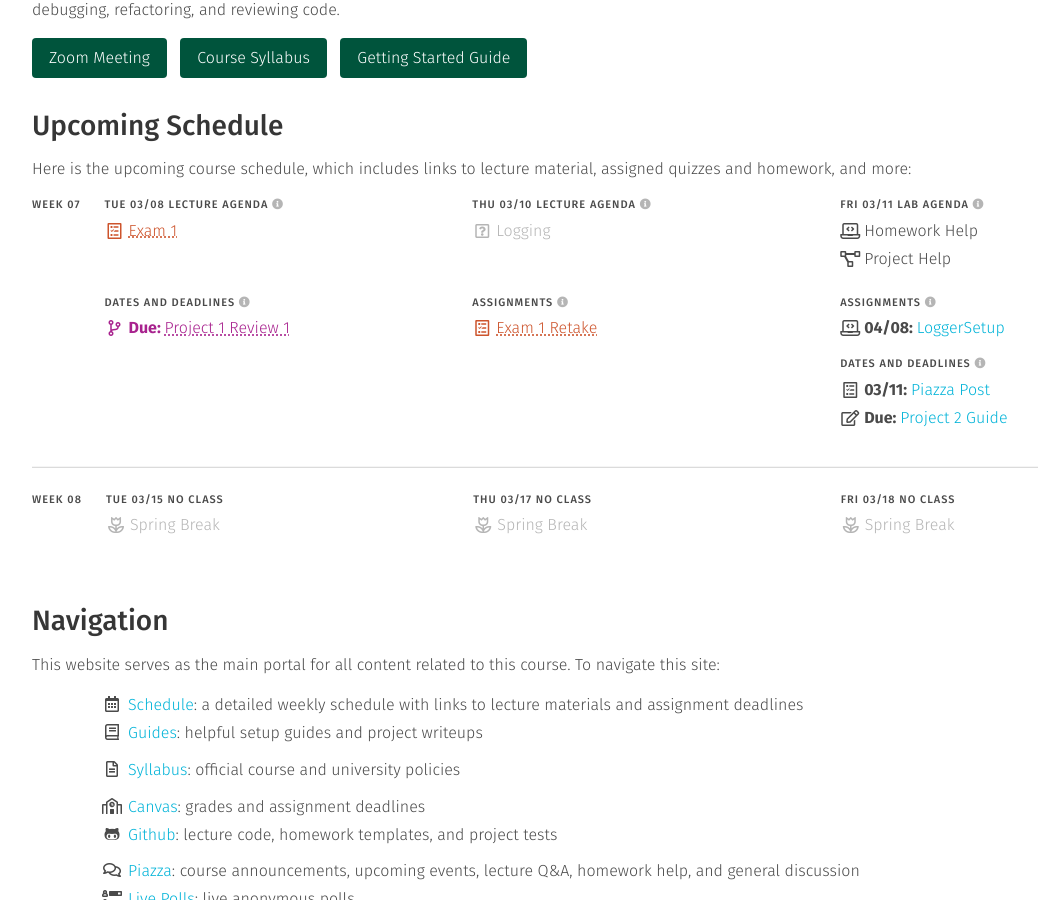
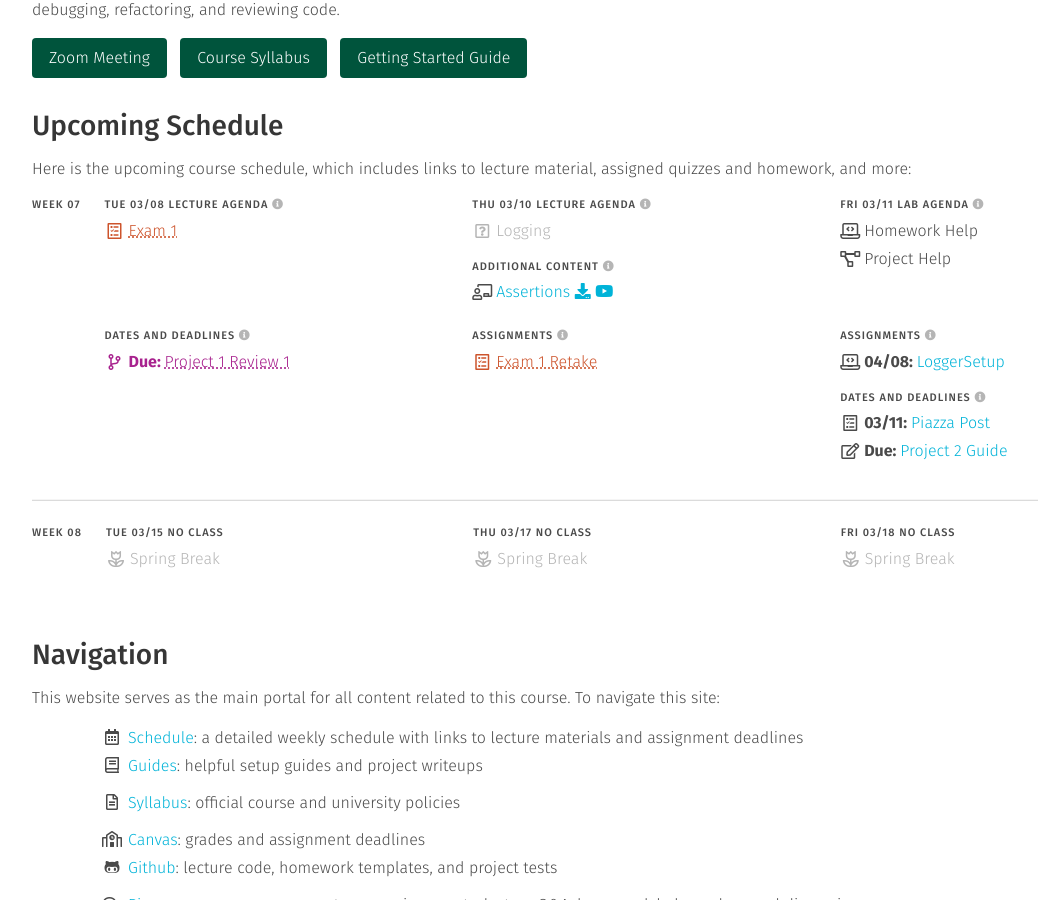
Before and after one commit to usf-cs272-spring2022/usf-cs272-spring2022.github.io, a Jekyll site: the page built from index.md, in a window 1280 px wide and 900 px high, scrolled down 380 px. Shown: the whole window, without its empty margins (32-1070 px from the left). Built offline with Jekyll 4.4.1, drawn with Linux system fonts in a browser that asks for light colours.

Commit message:
Adding assertions slides

```diff
--- a/_data/schedule.yml
+++ b/_data/schedule.yml
@@ -919,6 +919,11 @@ weeks:
               - text: 'Logging'
                 type: [*pending]
 
+          - <<: *content
+            items:
+              - file: 'slides'
+                name: 'assertions'
+
           - <<: *assignments
             items:
               - text: 'Exam 1 Retake'
```
Also changed, not shown: _data/slides.yml (+8 -8 lines), 1 other file.
